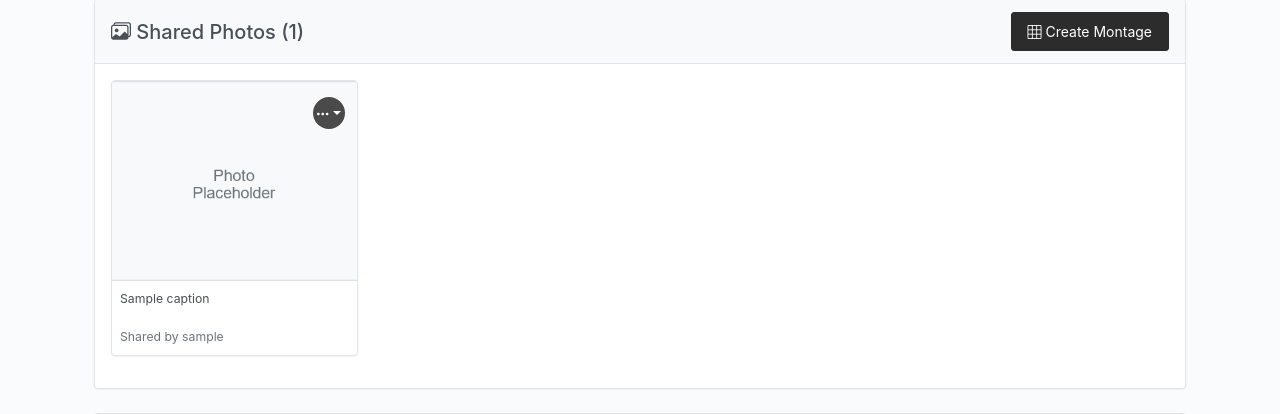
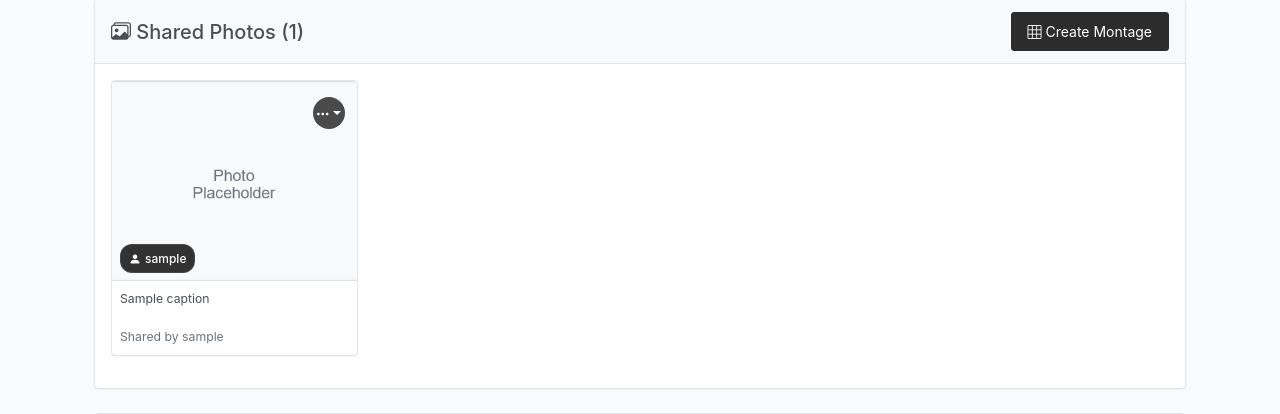
Before and after one commit to hamkasu/photoverone, a Python web app: template templates/family/vault_detail.html in a window 1280 px wide. Shown: the part 291-705 px from the top of the page. Run offline with Jinja, Linux system fonts and the light colour scheme; the template is opened without the code that fills it: most values are stand-ins (such as "Sample title", 1, 10 or a date in 2020); some libraries are stand-ins or nearby versions.

Commit message:
Show who owns each image in the family vault
Introduces a new `photo-owner-badge` CSS class and updates the `vault_detail.html` template to display the username of the user who shared each photo within the family vault.

Replit-Commit-Author: Agent
Replit-Commit-Session-Id: a7ec3746-f2ab-42bb-b556-d91b5e71d111
Replit-Commit-Checkpoint-Type: full_checkpoint
Replit-Commit-Screenshot-Url: https://storage.googleapis.com/screenshot-production-us-central1/7cf9f0e1-6e0c-4c04-9402-d45c4746b6fc/a7ec3746-f2ab-42bb-b556-d91b5e71d111/6JwLLQq

```diff
--- a/templates/family/vault_detail.html
+++ b/templates/family/vault_detail.html
@@ -41,6 +41,29 @@
 
 .photo-actions .dropdown-toggle:hover {
     background: rgba(0, 0, 0, 0.9);
+}
+
+.photo-owner-badge {
+    position: absolute;
+    bottom: 8px;
+    left: 8px;
+    z-index: 10;
+    background: rgba(0, 0, 0, 0.8);
+    color: white;
+    padding: 0.25rem 0.5rem;
+    border-radius: 12px;
+    font-size: 0.75rem;
+    font-weight: 500;
+    backdrop-filter: blur(4px);
+    border: 1px solid rgba(255, 255, 255, 0.1);
+}
+
+.photo-owner-badge i {
+    margin-right: 0.25rem;
+}
+
+.photo-image-wrapper {
+    position: relative;
 }
 
 .montage-toolbar {
@@ -158,6 +181,13 @@
                                        onchange="togglePhotoSelection({{ vault_photo.id }})"
                                        style="display: none;">
 
+                                <!-- Photo Image Container -->
+                                <div class="photo-image-wrapper">
+                                    <!-- Owner Badge -->
+                                    <div class="photo-owner-badge">
+                                        <i class="bi bi-person-fill"></i>{{ vault_photo.sharer.username }}
+                                    </div>
+
                                     <!-- Photo Actions Menu -->
                                     <div class="photo-actions dropdown">
                                         <button class="btn dropdown-toggle" type="button" data-bs-toggle="dropdown">
@@ -193,6 +223,8 @@
                                     <img src="{{ url_for('gallery.uploaded_file', user_id=vault_photo.photo.user_id, filename=vault_photo.photo.filename) }}"
                                          class="card-img-top" alt="Shared photo" style="height: 200px; object-fit: cover;"
                                          onerror="this.onerror=null; this.src='{{ url_for('static', filename='img/placeholder.png') }}'; this.style.cursor='default';">
+                                </div>
+
                                 <div class="card-body p-2">
                                     <p class="card-text small">{{ vault_photo.caption or "No caption" }}</p>
                                     <small class="text-muted">Shared by {{ vault_photo.sharer.username }}</small>
```
Also changed, not shown: 1 other file. Lines whose indentation alone changed are shown as unchanged.
